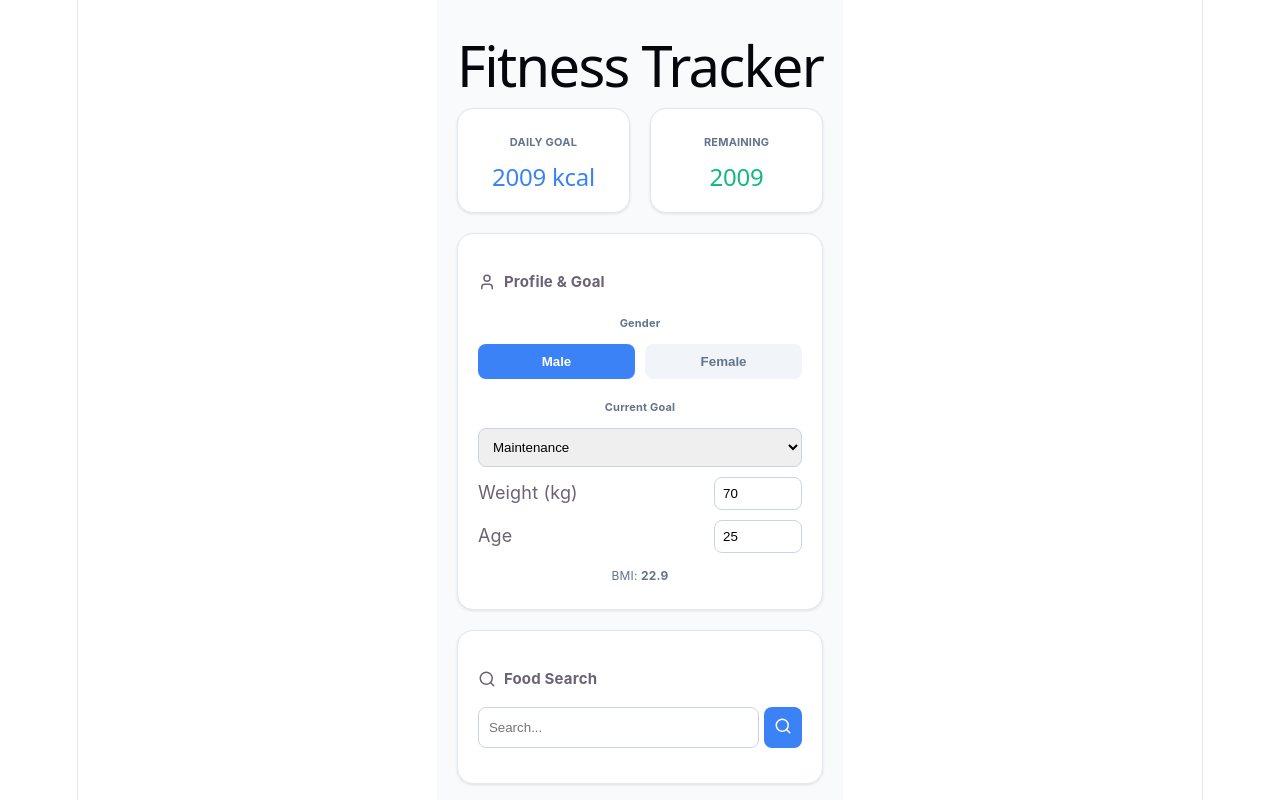
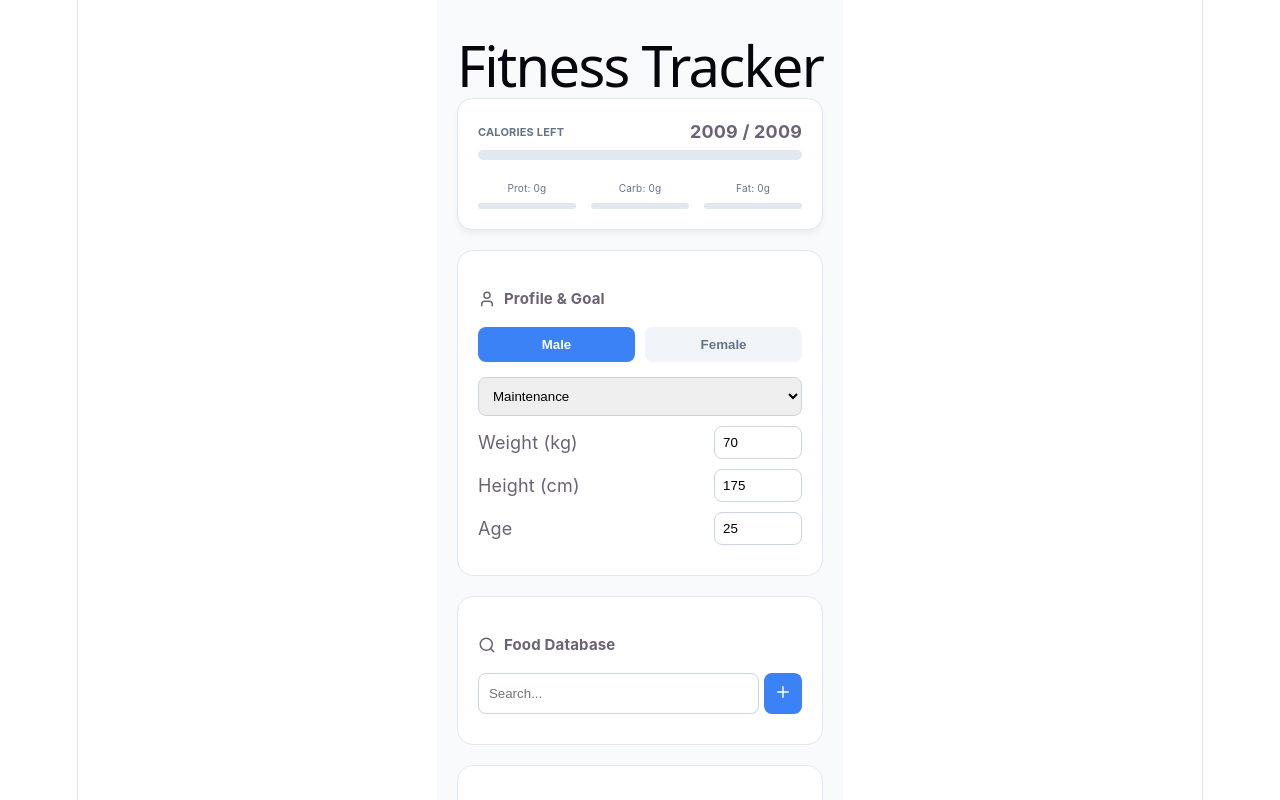
Before and after one commit to Dragoon-prog/fitness-tracker, a React (Vite) app: page / in a window 1280 px wide. Shown: the top 800 px of the page. Built offline with nearby package versions, Linux system fonts and the light colour scheme.

Commit message:
debugging

```diff
--- a/src/App.jsx
+++ b/src/App.jsx
@@ -1,14 +1,14 @@
 import React, { useState, useEffect } from 'react';
 import { LineChart, Line, XAxis, YAxis, CartesianGrid, Tooltip, ResponsiveContainer } from 'recharts';
-import { Calculator, Search, TrendingUp, Pizza, Plus, Trash2, Utensils, Target, Info, User } from 'lucide-react';
+import { Calculator, Search, TrendingUp, Pizza, Plus, Trash2, Utensils, Target, User, Zap } from 'lucide-react';
 import axios from 'axios';
 
 export default function App() {
-  // --- STATE ---
+  // --- 1. STATE & PERSISTENCE ---
   const [weight, setWeight] = useState(localStorage.getItem('weight') || 70);
   const [height, setHeight] = useState(localStorage.getItem('height') || 175);
   const [age, setAge] = useState(localStorage.getItem('age') || 25);
-  const [gender, setGender] = useState(localStorage.getItem('gender') || 'male'); // NEW: Gender State
+  const [gender, setGender] = useState(localStorage.getItem('gender') || 'male');
   const [activity, setActivity] = useState(localStorage.getItem('activity') || 1.2);
   const [fitnessGoal, setFitnessGoal] = useState(localStorage.getItem('fitnessGoal') || 'maintenance');
 
@@ -17,7 +17,6 @@ export default function App() {
   const [query, setQuery] = useState('');
   const [foodResults, setFoodResults] = useState([]);
   const [newLift, setNewLift] = useState({ weight: '', reps: '' });
-  const [hoveredFood, setHoveredFood] = useState(null);
 
   useEffect(() => {
     localStorage.setItem('meals', JSON.stringify(meals));
@@ -25,32 +24,31 @@ export default function App() {
     localStorage.setItem('weight', weight);
     localStorage.setItem('height', height);
     localStorage.setItem('age', age);
-    localStorage.setItem('gender', gender); // NEW: Persistence
+    localStorage.setItem('gender', gender);
     localStorage.setItem('activity', activity);
     localStorage.setItem('fitnessGoal', fitnessGoal);
   }, [meals, liftData, weight, height, age, gender, activity, fitnessGoal]);
 
-  // --- UPDATED CALORIE LOGIC ---
-  const calculateTDEE = () => {
-    // Mifflin-St Jeor Equation
-    let bmr = (10 * weight) + (6.25 * height) - (5 * age);
+  // --- 2. CALORIE & MACRO LOGIC ---
+  const bmr = (10 * weight) + (6.25 * height) - (5 * age) + (gender === 'male' ? 5 : -161);
+  const tdee = Math.round(bmr * activity);
 
-    // The Gender Factor
-    if (gender === 'male') {
-      bmr = bmr + 5;
-    } else {
-      bmr = bmr - 161;
-    }
+  let goalCals = fitnessGoal === 'deficit' ? tdee - 500 : fitnessGoal === 'surplus' ? tdee + 500 : tdee;
 
-    return Math.round(bmr * activity);
-  };
+  // Macros Goal (30/40/30 split)
+  const goalProt = Math.round((goalCals * 0.3) / 4);
+  const goalCarb = Math.round((goalCals * 0.4) / 4);
+  const goalFat = Math.round((goalCals * 0.3) / 9);
 
-  const tdee = calculateTDEE();
-  let goalCals = fitnessGoal === 'deficit' ? tdee - 500 : fitnessGoal === 'surplus' ? tdee + 500 : tdee;
-  const eatenCals = Math.round(meals.reduce((acc, m) => acc + m.cals, 0));
-  const bmi = (weight / ((height / 100) ** 2)).toFixed(1);
+  // Macros Eaten
+  const eaten = meals.reduce((acc, m) => ({
+    cals: acc.cals + m.cals,
+    p: acc.p + (m.p || 0),
+    c: acc.c + (m.c || 0),
+    f: acc.f + (m.f || 0)
+  }), { cals: 0, p: 0, c: 0, f: 0 });
 
-  // --- FUNCTIONS ---
+  // --- 3. FUNCTIONS ---
   const searchFood = async () => {
     if (!query) return;
     try {
@@ -60,82 +58,83 @@ export default function App() {
   };
 
   const addMeal = (f) => {
-    setMeals([...meals, { id: Date.now(), name: f.label, cals: f.nutrients.ENERC_KCAL }]);
+    setMeals([...meals, {
+      id: Date.now(),
+      name: f.label,
+      cals: f.nutrients.ENERC_KCAL,
+      p: f.nutrients.PROCNT || 0,
+      c: f.nutrients.CHOCDF || 0,
+      f: f.nutrients.FAT || 0
+    }]);
   };
+
+  const MacroBar = ({ label, current, goal, color }) => (
+    <div style={{ flex: 1 }}>
+      <div style={{ fontSize: '10px', color: '#64748b', marginBottom: '2px' }}>{label}: {Math.round(current)}g</div>
+      <div style={{ height: '6px', background: '#e2e8f0', borderRadius: '10px', overflow: 'hidden' }}>
+        <div style={{ height: '100%', background: color, width: `${Math.min((current/goal)*100, 100)}%`, transition: 'width 0.4s' }}></div>
+      </div>
+    </div>
+  );
 
   return (
     <div style={containerStyle}>
-      <h1 style={{ textAlign: 'center', marginBottom: '30px' }}>Fitness Tracker</h1>
+      <h1 style={{ textAlign: 'center', marginBottom: '20px' }}>Fitness Tracker</h1>
 
-      {/* DASHBOARD TOP */}
-      <div style={dashboardTop}>
-        <div style={cardStyle}>
-          <p style={labelStyle}>DAILY GOAL</p>
-          <h2 style={{ margin: 0, color: '#3b82f6' }}>{goalCals} kcal</h2>
-        </div>
-        <div style={cardStyle}>
-          <p style={labelStyle}>REMAINING</p>
-          <h2 style={{ margin: 0, color: goalCals - eatenCals < 0 ? '#ef4444' : '#10b981' }}>{goalCals - eatenCals}</h2>
+      {/* TOP DASHBOARD */}
+      <div style={summaryBar}>
+        <div style={{ flex: 1 }}>
+          <div style={{ display: 'flex', justifyContent: 'space-between', marginBottom: '5px' }}>
+            <span style={labelStyle}>CALORIES LEFT</span>
+            <span style={{ fontWeight: 'bold' }}>{goalCals - Math.round(eaten.cals)} / {goalCals}</span>
+          </div>
+          <div style={progressContainer}><div style={{ ...progressFill, width: `${(eaten.cals/goalCals)*100}%` }}></div></div>
+          <div style={{ display: 'flex', gap: '15px', marginTop: '15px' }}>
+            <MacroBar label="Prot" current={eaten.p} goal={goalProt} color="#ef4444" />
+            <MacroBar label="Carb" current={eaten.c} goal={goalCarb} color="#3b82f6" />
+            <MacroBar label="Fat" current={eaten.f} goal={goalFat} color="#f59e0b" />
+          </div>
         </div>
       </div>
 
       <div style={mainGrid}>
-        {/* SETTINGS CARD */}
+        {/* PROFILE SETTINGS */}
         <div style={cardStyle}>
           <h3 style={headerStyle}><User size={18} /> Profile & Goal</h3>
-
-          <label style={labelStyle}>Gender</label>
           <div style={{ display: 'flex', gap: '10px', marginBottom: '15px' }}>
-            <button
-              onClick={() => setGender('male')}
-              style={{ ...toggleBtn, backgroundColor: gender === 'male' ? '#3b82f6' : '#f1f5f9', color: gender === 'male' ? 'white' : '#64748b' }}
-            >Male</button>
-            <button
-              onClick={() => setGender('female')}
-              style={{ ...toggleBtn, backgroundColor: gender === 'female' ? '#ec4899' : '#f1f5f9', color: gender === 'female' ? 'white' : '#64748b' }}
-            >Female</button>
+            <button onClick={() => setGender('male')} style={{ ...toggleBtn, backgroundColor: gender === 'male' ? '#3b82f6' : '#f1f5f9', color: gender === 'male' ? 'white' : '#64748b' }}>Male</button>
+            <button onClick={() => setGender('female')} style={{ ...toggleBtn, backgroundColor: gender === 'female' ? '#ec4899' : '#f1f5f9', color: gender === 'female' ? 'white' : '#64748b' }}>Female</button>
           </div>
-
-          <label style={labelStyle}>Current Goal</label>
           <select value={fitnessGoal} onChange={(e) => setFitnessGoal(e.target.value)} style={fullInput}>
-            <option value="deficit">Weight Loss</option>
+            <option value="deficit">Weight Loss (Deficit)</option>
             <option value="maintenance">Maintenance</option>
-            <option value="surplus">Muscle Gain</option>
+            <option value="surplus">Build Muscle (Surplus)</option>
           </select>
-
           <div style={inputRow}><label>Weight (kg)</label><input type="number" value={weight} onChange={(e) => setWeight(e.target.value)} style={smallInput} /></div>
+          <div style={inputRow}><label>Height (cm)</label><input type="number" value={height} onChange={(e) => setHeight(e.target.value)} style={smallInput} /></div>
           <div style={inputRow}><label>Age</label><input type="number" value={age} onChange={(e) => setAge(e.target.value)} style={smallInput} /></div>
-          <p style={{ fontSize: '12px', color: '#64748b', marginTop: '10px' }}>BMI: <strong>{bmi}</strong></p>
         </div>
 
-        {/* FOOD DATABASE */}
-        <div style={{ ...cardStyle, position: 'relative' }}>
-          <h3 style={headerStyle}><Search size={18} /> Food Search</h3>
-          <div style={{ display: 'flex', gap: '5px', marginBottom: '15px' }}>
+        {/* FOOD SEARCH */}
+        <div style={cardStyle}>
+          <h3 style={headerStyle}><Search size={18} /> Food Database</h3>
+          <div style={{ display: 'flex', gap: '5px', marginBottom: '10px' }}>
             <input placeholder="Search..." style={{ ...fullInput, margin: 0 }} value={query} onChange={(e) => setQuery(e.target.value)} onKeyPress={(e) => e.key === 'Enter' && searchFood()} />
-            <button onClick={searchFood} style={btnStyle}><Search size={18}/></button>
+            <button onClick={searchFood} style={btnStyle}><Plus size={18}/></button>
           </div>
           <div style={listStyle}>
             {foodResults.map((item, i) => (
-              <div key={i} style={listItem} onMouseEnter={() => setHoveredFood(item.food)} onMouseLeave={() => setHoveredFood(null)}>
-                <span>{item.food.label}</span>
-                <button onClick={() => addMeal(item.food)} style={addBtn}>{Math.round(item.food.nutrients.ENERC_KCAL)} <Plus size={12}/></button>
+              <div key={i} style={listItem}>
+                <div>{item.food.label} <small style={{ color: '#94a3b8' }}>({Math.round(item.food.nutrients.ENERC_KCAL)} kcal)</small></div>
+                <button onClick={() => addMeal(item.food)} style={addBtn}><Plus size={12}/></button>
               </div>
             ))}
           </div>
-          {hoveredFood && (
-            <div style={hoverCardStyle}>
-              <h4 style={{ margin: '0 0 5px 0' }}>{hoveredFood.label}</h4>
-              <p style={{ margin: 0, fontSize: '12px' }}>Protein: {Math.round(hoveredFood.nutrients.PROCNT)}g</p>
-              <p style={{ margin: 0, fontSize: '12px' }}>Carbs: {Math.round(hoveredFood.nutrients.CHOCDF)}g</p>
-              <p style={{ margin: 0, fontSize: '12px' }}>Fats: {Math.round(hoveredFood.nutrients.FAT)}g</p>
-            </div>
-          )}
         </div>
 
-        {/* DIARY */}
+        {/* DAILY MEALS */}
         <div style={cardStyle}>
-          <h3 style={headerStyle}><Utensils size={18} /> Daily Diary</h3>
+          <h3 style={headerStyle}><Utensils size={18} /> Today's Diary</h3>
           <div style={listStyle}>
             {meals.map((m) => (
               <div key={m.id} style={listItem}>
@@ -146,9 +145,14 @@ export default function App() {
           </div>
         </div>
 
-        {/* GRAPH */}
+        {/* PROGRESSION */}
         <div style={{ ...cardStyle, gridColumn: '1 / -1' }}>
-          <h3 style={headerStyle}><TrendingUp size={18} /> Strength Progress</h3>
+          <h3 style={headerStyle}><TrendingUp size={18} /> Strength Progression</h3>
+          <div style={{ display: 'flex', gap: '10px', marginBottom: '15px' }}>
+             <input placeholder="kg" type="number" value={newLift.weight} onChange={(e) => setNewLift({...newLift, weight: e.target.value})} style={smallInput} />
+             <input placeholder="reps" type="number" value={newLift.reps} onChange={(e) => setNewLift({...newLift, reps: e.target.value})} style={smallInput} />
+             <button onClick={() => setLiftData([...liftData, { week: `Wk ${liftData.length+1}`, weight: Math.round(newLift.weight * (1 + newLift.reps/30)) }])} style={btnStyle}>Log</button>
+          </div>
           <div style={{ width: '100%', height: 200 }}>
             <ResponsiveContainer><LineChart data={liftData}><CartesianGrid strokeDasharray="3 3" /><XAxis dataKey="week" /><YAxis /><Tooltip /><Line type="monotone" dataKey="weight" stroke="#3b82f6" strokeWidth={3} /></LineChart></ResponsiveContainer>
           </div>
@@ -159,18 +163,19 @@ export default function App() {
 }
 
 // --- STYLES ---
-const containerStyle = { padding: '20px', maxWidth: '1100px', margin: '0 auto', fontFamily: 'Inter, sans-serif', backgroundColor: '#f8fafc', minHeight: '100vh' };
-const dashboardTop = { display: 'grid', gridTemplateColumns: '1fr 1fr', gap: '20px', marginBottom: '20px' };
-const mainGrid = { display: 'grid', gridTemplateColumns: 'repeat(auto-fit, minmax(320px, 1fr))', gap: '20px' };
-const cardStyle = { background: 'white', padding: '20px', borderRadius: '16px', border: '1px solid #e2e8f0', boxShadow: '0 1px 3px rgba(0,0,0,0.1)' };
+const containerStyle = { padding: '20px', maxWidth: '1000px', margin: '0 auto', fontFamily: 'Inter, sans-serif', backgroundColor: '#f8fafc', minHeight: '100vh' };
+const summaryBar = { background: 'white', padding: '20px', borderRadius: '15px', marginBottom: '20px', border: '1px solid #e2e8f0', boxShadow: '0 4px 6px rgba(0,0,0,0.05)' };
+const progressContainer = { height: '10px', background: '#e2e8f0', borderRadius: '10px', overflow: 'hidden' };
+const progressFill = { height: '100%', background: '#3b82f6', transition: 'width 0.5s ease' };
+const mainGrid = { display: 'grid', gridTemplateColumns: 'repeat(auto-fit, minmax(300px, 1fr))', gap: '20px' };
+const cardStyle = { background: 'white', padding: '20px', borderRadius: '16px', border: '1px solid #e2e8f0' };
 const headerStyle = { display: 'flex', alignItems: 'center', gap: '8px', marginBottom: '15px', fontSize: '15px', fontWeight: 'bold' };
-const labelStyle = { fontSize: '11px', color: '#64748b', fontWeight: 'bold', marginBottom: '8px', display: 'block' };
-const inputRow = { display: 'flex', justifyContent: 'space-between', alignItems: 'center', marginBottom: '10px' };
+const labelStyle = { fontSize: '11px', color: '#64748b', fontWeight: 'bold' };
+const inputRow = { display: 'flex', justifyContent: 'space-between', marginBottom: '10px', alignItems: 'center' };
 const smallInput = { padding: '8px', borderRadius: '8px', border: '1px solid #cbd5e1', width: '70px' };
 const fullInput = { padding: '10px', borderRadius: '8px', border: '1px solid #cbd5e1', width: '100%', marginBottom: '10px' };
 const btnStyle = { background: '#3b82f6', color: 'white', border: 'none', borderRadius: '8px', padding: '10px', cursor: 'pointer' };
-const toggleBtn = { flex: 1, padding: '10px', border: 'none', borderRadius: '8px', cursor: 'pointer', fontWeight: 'bold', transition: '0.2s' };
-const listStyle = { maxHeight: '250px', overflowY: 'auto' };
-const listItem = { display: 'flex', justifyContent: 'space-between', padding: '10px 0', borderBottom: '1px solid #f1f5f9' };
-const addBtn = { background: '#f1f5f9', border: 'none', borderRadius: '6px', cursor: 'pointer', padding: '6px 10px', fontSize: '11px', display: 'flex', alignItems: 'center', gap: '5px' };
-const hoverCardStyle = { position: 'absolute', top: '50px', right: '-230px', width: '200px', background: '#1e293b', color: 'white', padding: '15px', borderRadius: '12px', zIndex: 100 };
+const toggleBtn = { flex: 1, padding: '10px', border: 'none', borderRadius: '8px', cursor: 'pointer', fontWeight: 'bold' };
+const listStyle = { maxHeight: '200px', overflowY: 'auto' };
+const listItem = { display: 'flex', justifyContent: 'space-between', padding: '10px 0', borderBottom: '1px solid #f1f5f9', fontSize: '13px' };
+const addBtn = { background: '#f1f5f9', border: 'none', borderRadius: '6px', cursor: 'pointer', padding: '6px' };
```
